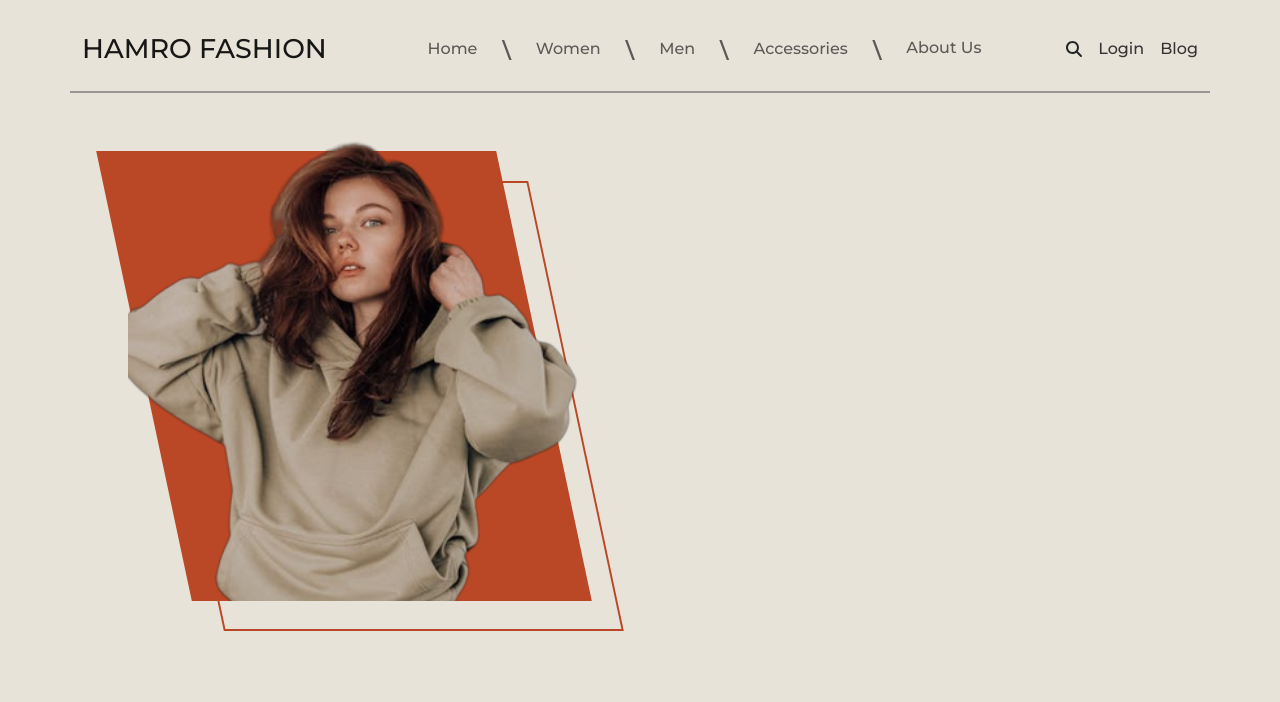
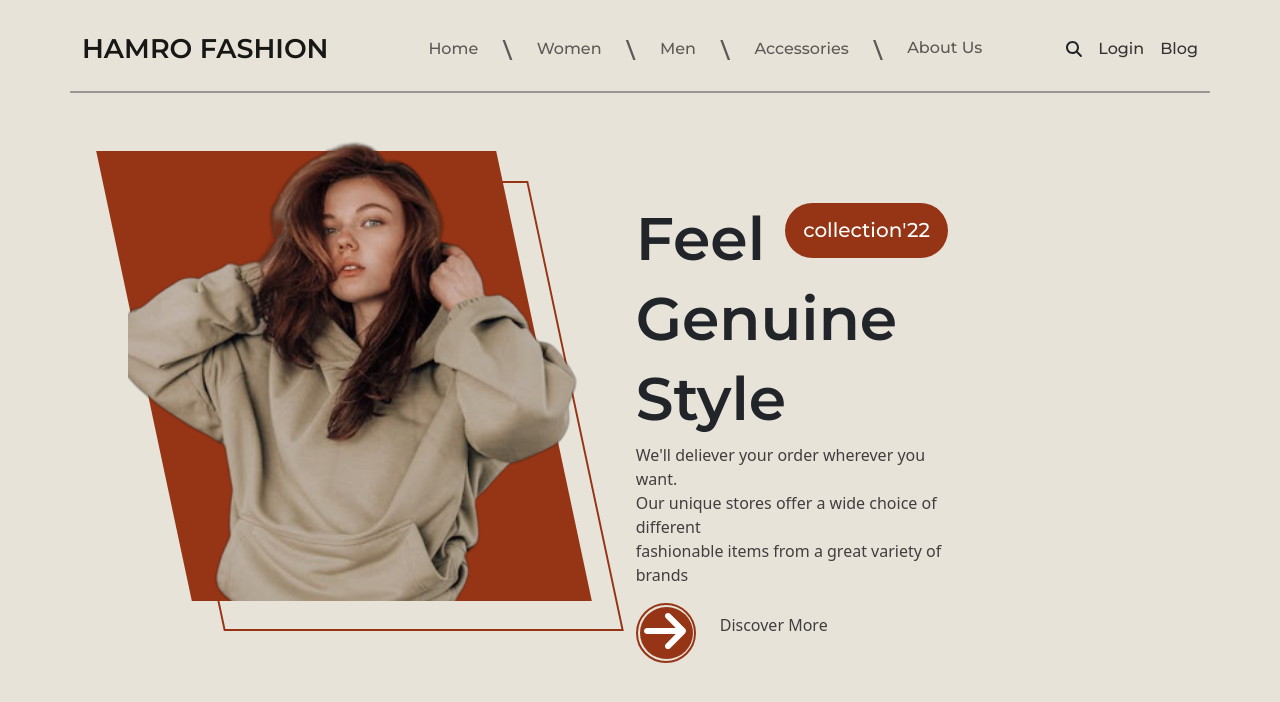
Before and after one commit to Seedorf-Rai/Fashion-Store, a Vue app: page / in a window 1280 px wide. Shown: the top 702 px of the page. Built offline with nearby package versions, Linux system fonts and the light colour scheme.

Commit message:
middle hero section completed

```diff
--- a/src/App.vue
+++ b/src/App.vue
@@ -12,7 +12,7 @@ body{
 }
 .logo{
   font-family: 'Montserrat', sans-serif;
-  font-weight: 500;
+  font-weight: 600;
   font-size: 27px !important;
 }
 .nav-item{
--- a/src/views/HomeView.vue
+++ b/src/views/HomeView.vue
@@ -9,6 +9,26 @@
            <div class="hero-bg-color "></div>
            <div class="hero-right-outline"></div>
           <img src="/images/hoodie2.png" class="hero-img" alt="">
+        </div>
+        <div class="col-md-4 hero-mid">
+           <div class="d-flex">
+            <h1>Feel </h1>
+            <button class="coll-btn">collection'22</button>
+           </div>
+           <div>
+            <h1>Genuine</h1>
+           </div>
+           <div>
+            <h1>Style</h1>
+           </div>
+           <div>
+            <p>We'll deliever your order wherever you want. <br> Our unique stores offer a wide choice of different <br> fashionable items from a great variety of brands</p>
+           </div>
+           <div class="d-flex align-items-center">
+            <div class="cir-outli">
+           <div class="circle"><i class="fa-solid ms-1 fa-arrow-right fa-3x"></i></div></div>
+           <p class="ms-4">Discover More</p>
+           </div>
         </div>
       </div>
     </div>
@@ -23,7 +43,7 @@ export default {
 }
 </script>
 
-<style>
+<style scoped>
 .hero-img{
   width: 450px;
   height: 500px;
@@ -33,7 +53,7 @@ export default {
   left: 24%;
 }
 .hero-bg-color{
-  background:#ba4826;
+  background:#963515;
   transform: skew(12deg);
   position: absolute;
   height: 450px;
@@ -42,7 +62,7 @@ export default {
   left: 27%;
 }
 .hero-right-outline{
-  border: 2px solid #ba4826;
+  border: 2px solid #963515;
   transform: skew(12deg);
   position: absolute;
   height: 450px;
@@ -53,4 +73,98 @@ export default {
 .hero-left{
   position: relative;
 }
+.hero-mid{
+  padding-top: 8%;
+  padding-left: 8%;
+}
+h1{
+  font-size: 60px;
+  font-family: 'Montserrat', sans-serif;
+  font-weight: 600;
+}p{
+  color: #403e3e;
+  font-weight: 500;
+}
+.coll-btn{
+  margin-left: 20px ;
+  color: white;
+  background-color: #963515;
+  border: none;
+  width: 180px;
+  height: 55px;
+  border-radius: 100px;
+  font-family: 'Montserrat', sans-serif;
+  font-weight: 500;
+  font-size: 20px;
+}
+.fa-arrow-right{
+  color: white;
+  font-weight: 12px !important;
+}
+.cir-outli{
+  width: 60px;
+  height: 60px;
+  border: 2px solid #963515 ;
+  border-radius: 50%;
+}
+.circle{
+
+  width: 53px;
+  height: 52px;
+  background-color: #963515;
+  border-radius: 50%;
+  position: relative;
+  left: 2px;
+  top: 2px;
+  transition: all 1s;
+}
+.circle:hover{
+  position: relative;
+  left: 20px;
+}
+/* CSS */
+/* .button-18 {
+  align-items: center;
+  background-color: #0A66C2;
+  border: 0;
+  box-sizing: border-box;
+  color: #ffffff;
+  cursor: pointer;
+  display: inline-flex;
+  font-family: -apple-system, system-ui, system-ui, "Segoe UI", Roboto, "Helvetica Neue", "Fira Sans", Ubuntu, Oxygen, "Oxygen Sans", Cantarell, "Droid Sans", "Apple Color Emoji", "Segoe UI Emoji", "Segoe UI Symbol", "Lucida Grande", Helvetica, Arial, sans-serif;
+  font-size: 16px;
+  font-weight: 600;
+  justify-content: center;
+  line-height: 20px;
+  max-width: 480px;
+  min-height: 40px;
+  min-width: 0px;
+  overflow: hidden;
+  padding: 0px;
+  padding-left: 20px;
+  padding-right: 20px;
+  text-align: center;
+  touch-action: manipulation;
+  transition: background-color 0.167s cubic-bezier(0.4, 0, 0.2, 1) 0s, box-shadow 0.167s cubic-bezier(0.4, 0, 0.2, 1) 0s, color 0.167s cubic-bezier(0.4, 0, 0.2, 1) 0s;
+  user-select: none;
+  -webkit-user-select: none;
+  vertical-align: middle;
+}
+
+.button-18:hover,
+.button-18:focus {
+  background-color: #16437E;
+  color: #ffffff;
+}
+
+.button-18:active {
+  background: #09223b;
+  color: rgb(255, 255, 255, .7);
+}
+
+.button-18:disabled {
+  cursor: not-allowed;
+  background: rgba(0, 0, 0, .08);
+  color: rgba(0, 0, 0, .3);
+} */
 </style>
```
